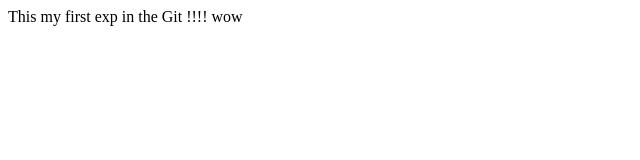
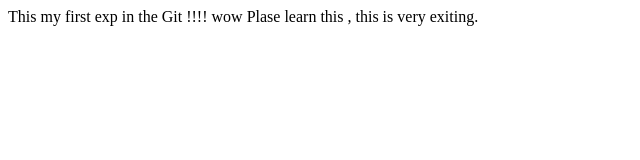
Before and after one commit to chandanbk-518/chandu, a plain HTML site: page index.html in a window 1280 px wide. Shown: the whole page, without its empty margins (0-640 px from the left). Drawn offline with Linux system fonts and the light colour scheme.

Commit message:
Insial commit

```diff
--- a/index.html
+++ b/index.html
@@ -6,6 +6,7 @@
 
 
 	  This my first exp in the Git  !!!! wow
+	  Plase learn this , this is very exiting.
 
   </body>
 </html>
```
